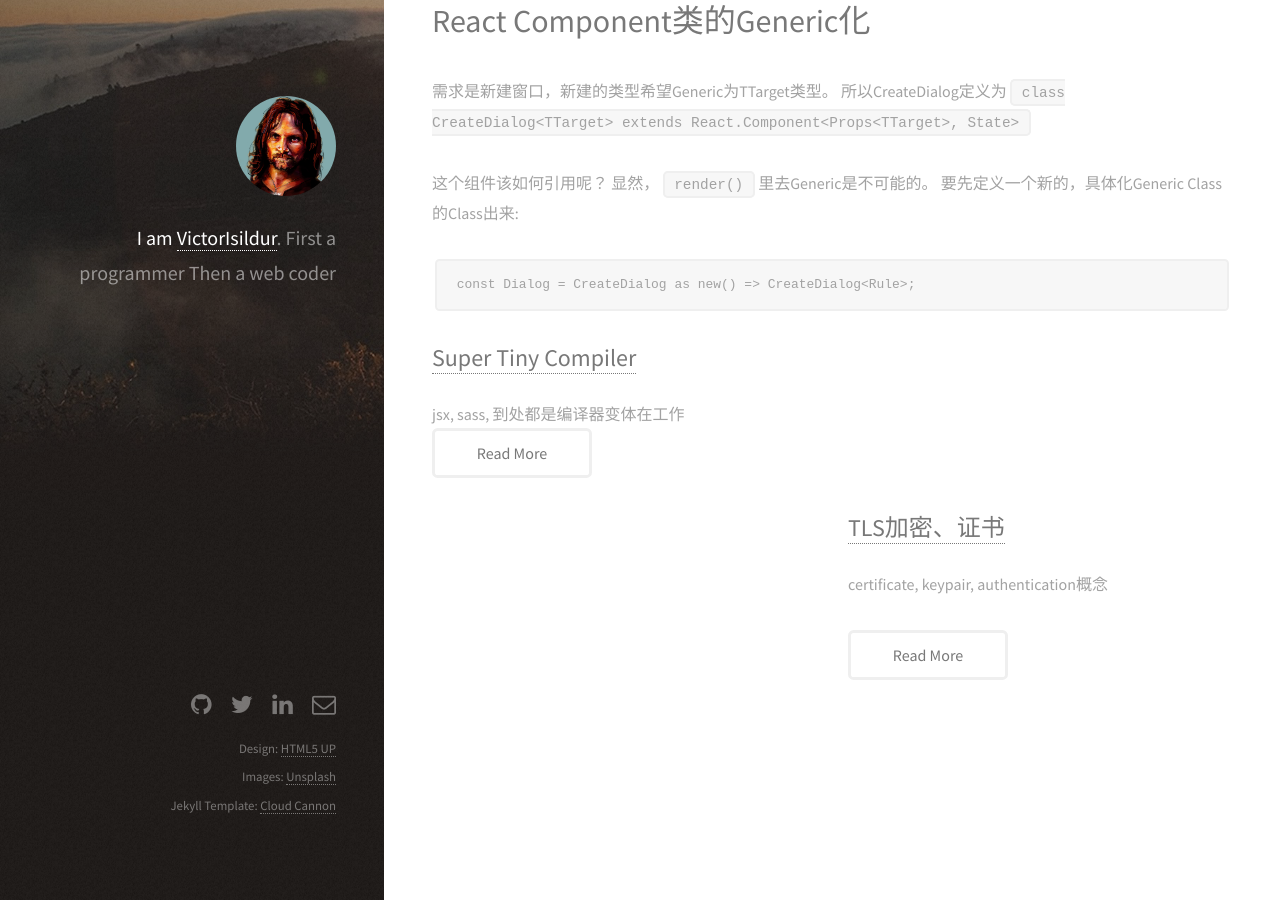
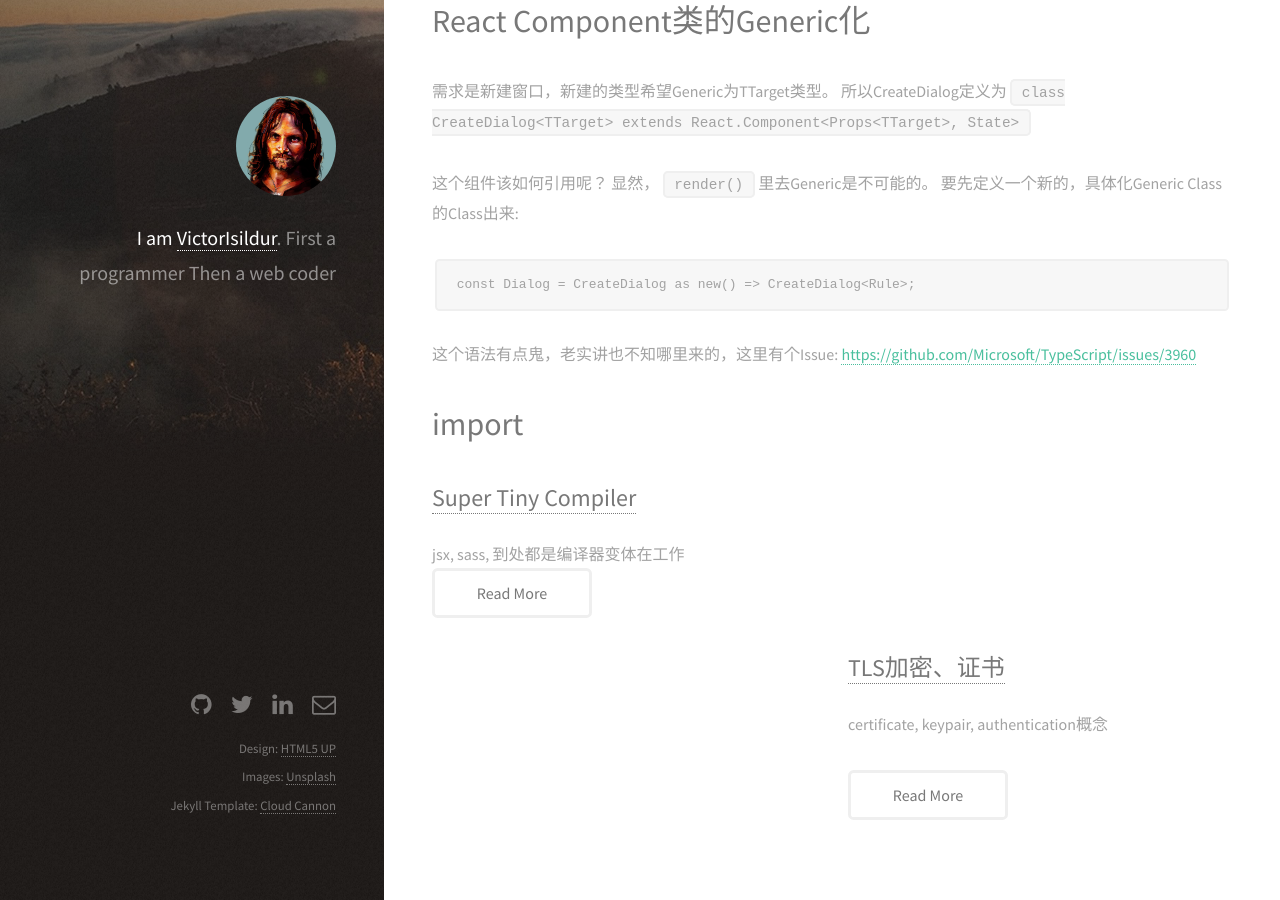
Before and after one commit to victorisildur/victorisildur.github.io, a Jekyll site: the page built from _posts/2016-09-26-typescript.markdown, in a window 1280 px wide and 900 px high, scrolled down 8205 px. Built offline with Jekyll 4.4.1, drawn with Linux system fonts in a browser that asks for light colours.

Commit message:
generic class

````diff
--- a/_posts/2016-09-26-typescript.markdown
+++ b/_posts/2016-09-26-typescript.markdown
@@ -283,3 +283,7 @@ export default function createStore(reducer, preloadedState, enhancer) {
 ```javascript
 const Dialog = CreateDialog as new() => CreateDialog<Rule>;
 ```
+
+这个语法有点鬼，老实讲也不知哪里来的，这里有个Issue: [https://github.com/Microsoft/TypeScript/issues/3960](https://github.com/Microsoft/TypeScript/issues/3960)
+
+# import
````
